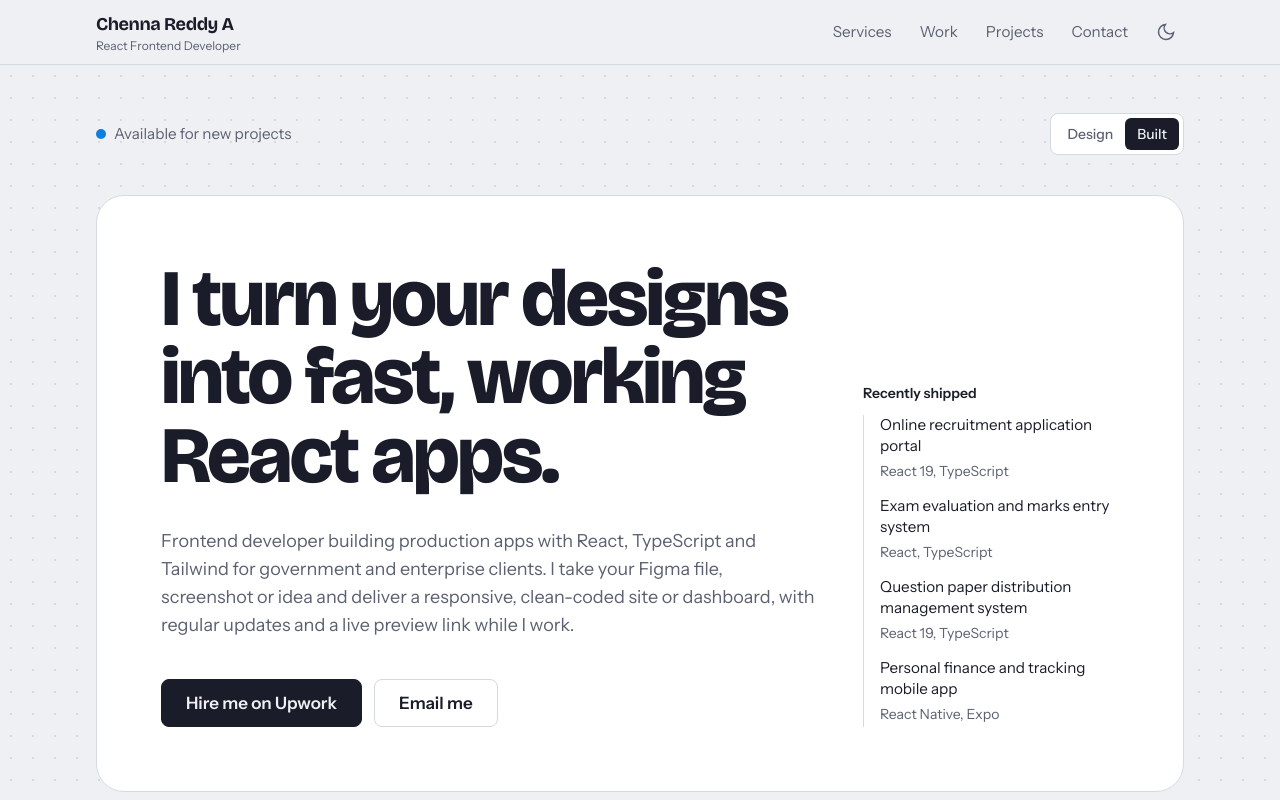
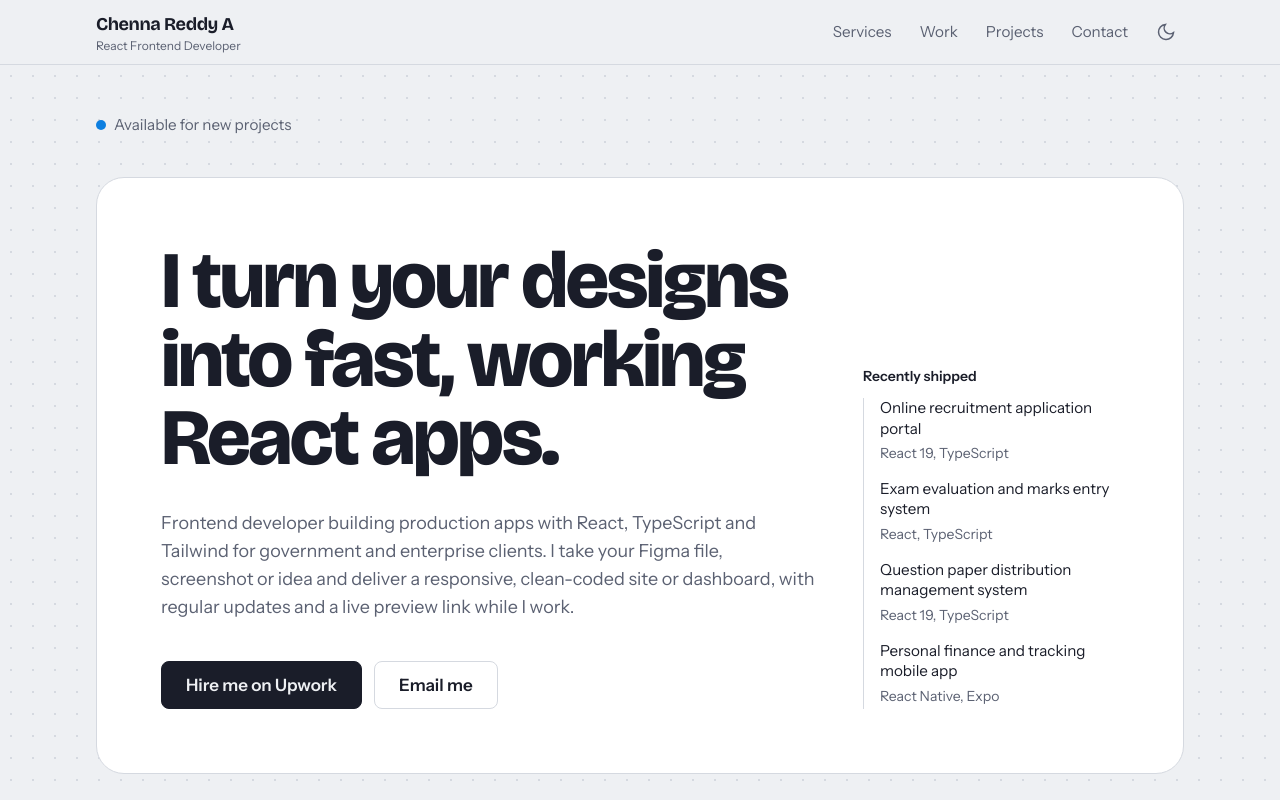
Before and after one commit to chennareddyA/portfolio, a React (Vite) app: page / in a window 1280 px wide. Shown: the top 800 px of the page. Built offline with nearby package versions, Linux system fonts and the light colour scheme.

Commit message:
removed design toggle

```diff
--- a/src/components/Hero.tsx
+++ b/src/components/Hero.tsx
@@ -1,40 +1,11 @@
-import { useState } from 'react'
 import { caseStudies, profile } from '../data/profile'
 
-type Mode = 'design' | 'built'
-
-/** A selection handle on a corner of the design frame. */
-function Handle({ className }: { className: string }) {
-  return <span className={`absolute size-2.5 border border-select bg-surface ${className}`} />
-}
-
-/** A pink spacing measurement, like the redlines in Figma's inspect mode. */
-function Redline({ label, className = '' }: { label: string; className?: string }) {
-  return (
-    <span className={`absolute flex flex-col items-center ${className}`}>
-      <span className="h-px w-2 bg-redline" />
-      <span className="w-px flex-1 bg-redline" />
-      <span className="h-px w-2 bg-redline" />
-      <span className="absolute top-1/2 left-2 -translate-y-1/2 rounded-sm bg-redline px-1 text-[0.7rem] leading-4 font-semibold text-white">
-        {label}
-      </span>
-    </span>
-  )
-}
-
 export default function Hero() {
-  // Opens on the finished design; visitors can switch to the annotated "Design" view themselves
-  const [mode, setMode] = useState<Mode>('built')
-  const design = mode === 'design'
-
-  const fade = `transition-opacity duration-500 ${design ? 'opacity-100' : 'opacity-0'}`
-
   return (
     <section id="top" aria-label="Introduction" className="canvas-grid">
       <div className="mx-auto max-w-6xl px-5 pt-10 pb-20 sm:px-8 md:pt-12 md:pb-28">
-        <div className="mb-10 flex flex-wrap items-center justify-between gap-4">
         {profile.available && (
-            <p className="flex items-center gap-2 text-[0.95rem] text-muted">
+          <p className="mb-10 flex items-center gap-2 text-[0.95rem] text-muted">
             <span className="relative flex size-2.5">
               <span className="absolute inset-0 rounded-full bg-select opacity-40 motion-safe:animate-ping" />
               <span className="relative size-2.5 rounded-full bg-select" />
@@ -42,85 +13,27 @@ export default function Hero() {
             Available for new projects
           </p>
         )}
-          <div
-            role="group"
-            aria-label="Show this section as"
-            className="inline-flex items-center rounded-lg border border-line bg-surface p-1 text-sm"
-          >
-            {(['design', 'built'] as const).map((m) => (
-              <button
-                key={m}
-                type="button"
-                aria-pressed={mode === m}
-                onClick={() => setMode(m)}
-                className={`rounded-md px-3 py-1.5 font-medium transition-colors ${
-                  mode === m ? 'bg-ink text-canvas' : 'text-muted hover:text-ink'
-                }`}
-              >
-                {m === 'design' ? 'Design' : 'Built'}
-              </button>
-            ))}
-          </div>
-        </div>
 
-        <div className="relative">
-          {/* Design-tool annotations: frame outline, handles, labels, redlines */}
-          <div aria-hidden="true" className={`pointer-events-none absolute inset-0 z-10 ${fade}`}>
-            <span className="absolute inset-0 border border-select" />
-            <Handle className="-top-[5px] -left-[5px]" />
-            <Handle className="-top-[5px] -right-[5px]" />
-            <Handle className="-bottom-[5px] -left-[5px]" />
-            <Handle className="-right-[5px] -bottom-[5px]" />
-            <span className="absolute -top-7 left-0 rounded-sm bg-select px-1.5 text-xs leading-5 font-medium text-select-ink">
-              Hero / Desktop
-            </span>
-            <span className="absolute -bottom-7 left-1/2 -translate-x-1/2 rounded-sm bg-select px-1.5 text-xs leading-5 font-medium text-select-ink">
-              Fill × Hug
-            </span>
-            <Redline label="32" className="top-0 left-[12%] h-8 md:hidden" />
-            <Redline label="64" className="top-0 left-[12%] hidden h-16 md:flex" />
-          </div>
-
-          <div
-            className={`relative grid gap-12 border bg-surface px-6 py-8 transition-[border-radius,border-color] duration-500 md:px-16 md:py-16 lg:grid-cols-[minmax(0,1fr)_16rem] ${
-              design ? 'rounded-none border-transparent' : 'rounded-[1.75rem] border-line'
-            }`}
-          >
+        <div className="grid gap-12 rounded-[1.75rem] border border-line bg-surface px-6 py-8 md:px-16 md:py-16 lg:grid-cols-[minmax(0,1fr)_16rem]">
           <div>
-              <h1
-                className={`max-w-[14ch] font-display text-[2.6rem] leading-[0.98] font-extrabold tracking-[-0.035em] outline-offset-8 transition-[outline-color] duration-500 sm:text-6xl md:text-[5rem] ${
-                  design ? 'outline-1 outline-dashed outline-select' : 'outline-1 outline-dashed outline-transparent'
-                }`}
-              >
+            <h1 className="max-w-[14ch] font-display text-[2.6rem] leading-[0.98] font-extrabold tracking-[-0.035em] sm:text-6xl md:text-[5rem]">
               {profile.headline}
             </h1>
 
-              <div aria-hidden="true" className="relative h-8">
-                <span className={fade}>
-                  <Redline label="32" className="top-0 left-[12%] h-full" />
-                </span>
-              </div>
-
-              <p className="max-w-[56ch] text-lg text-muted">{profile.intro}</p>
+            <p className="mt-8 max-w-[56ch] text-lg text-muted">{profile.intro}</p>
 
             <div className="mt-10 flex flex-wrap gap-3">
               <a
                 href={profile.links.upwork}
                 target="_blank"
                 rel="noreferrer"
-                  className={`inline-flex h-12 items-center rounded-lg border px-6 font-semibold transition-colors duration-500 ${
-                    design
-                      ? 'border-dashed border-select bg-transparent text-ink'
-                      : 'border-ink bg-ink text-canvas hover:opacity-90'
-                  }`}
+                className="inline-flex h-12 items-center rounded-lg border border-ink bg-ink px-6 font-semibold text-canvas transition-opacity hover:opacity-90"
               >
                 Hire me on Upwork
               </a>
               <a
                 href={`mailto:${profile.email}`}
-                  className={`inline-flex h-12 items-center rounded-lg border px-6 font-semibold transition-colors duration-500 ${
-                    design ? 'border-dashed border-select text-ink' : 'border-line text-ink hover:border-ink'
-                  }`}
+                className="inline-flex h-12 items-center rounded-lg border border-line px-6 font-semibold text-ink transition-colors hover:border-ink"
               >
                 Email me
               </a>
@@ -142,7 +55,6 @@ export default function Hero() {
           </div>
         </div>
       </div>
-      </div>
     </section>
   )
 }
```
Lines whose indentation alone changed are shown as unchanged.
